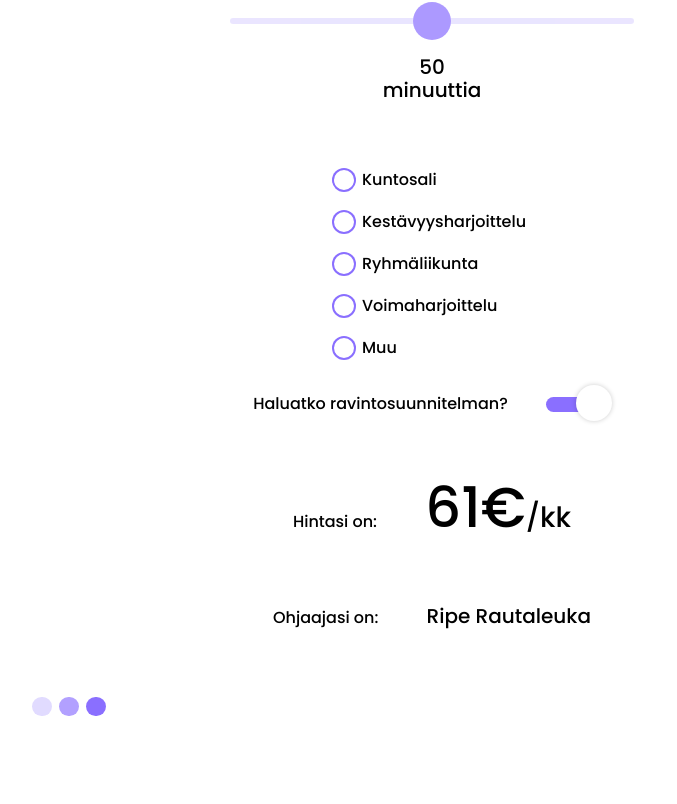
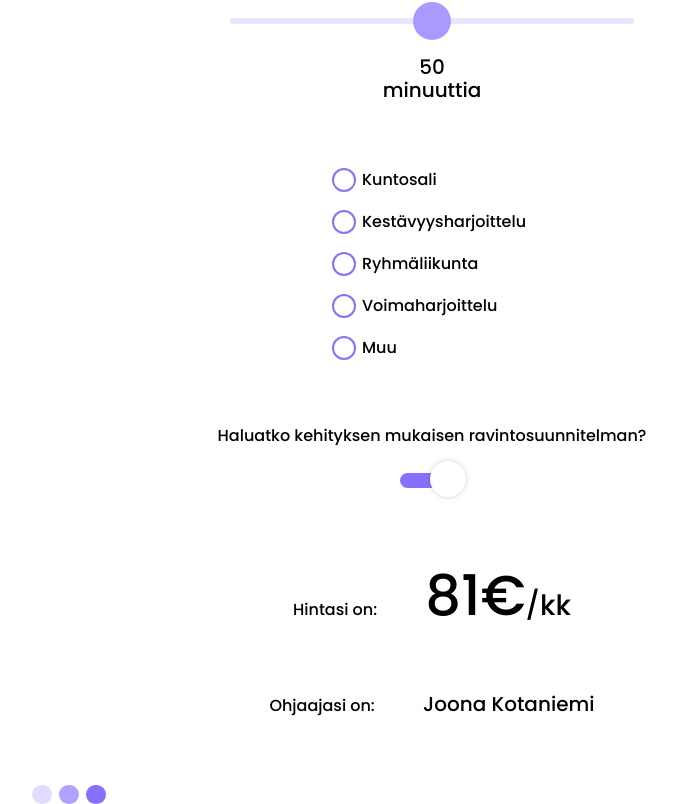
Before and after one commit to tulipekoni/Kuntomo, a React (Create React App) app: page /hintalaskuri in a window 1280 px wide. Shown: the part 834-1638 px from the top of the page, without its empty margins (208-885 px from the left). Before the commit the page ends 1550 px from the top, so only its background shows below. Built offline with nearby package versions, Linux system fonts and the light colour scheme.

Commit message:
finished laskuri

```diff
--- a/src/components/Slider.js
+++ b/src/components/Slider.js
@@ -1,7 +1,15 @@
 import React from "react";
 import styled from "styled-components";
 
-export default function Slider({ min, max, title, value, setValue, unit }) {
+export default function Slider({
+  min,
+  max,
+  title,
+  value,
+  setValue,
+  unit,
+  latter = "",
+}) {
   return (
     <SliderContainer>
       <Title>{title}</Title>
@@ -16,7 +24,7 @@ export default function Slider({ min, max, title, value, setValue, unit }) {
           console.log(a.target.value);
         }}
       />
-      <ValueText>{value}</ValueText>
+      <ValueText>{value + latter}</ValueText>
       <UnitText>{unit}</UnitText>
     </SliderContainer>
   );
--- a/src/infrastructure/styles/toggle.css
+++ b/src/infrastructure/styles/toggle.css
@@ -1,15 +1,15 @@
 .container {
   width: 100%;
   display: flex;
-  flex-direction: row;
+  flex-direction: column;
   align-items: center;
   justify-content: center;
+  margin: 32px;
 }
 .checkbox {
   position: relative;
   display: inline-block;
   margin-top: 5px;
-  margin-left: 38px;
 }
 .checkbox label {
   background: #ccc;
--- a/src/pages/hintalaskuri/Laskuri.js
+++ b/src/pages/hintalaskuri/Laskuri.js
@@ -7,16 +7,19 @@ import RadioButton from "../../components/RadioButton";
 import Toggle from "../../components/Toggle";
 import { Balls3x } from "../../components/Ball3x";
 export default function Laskuri() {
-  const [kesto, setKesto] = useState(50);
+  const [kesto, setKesto] = useState(5);
   const [kerrat, setKerrat] = useState(4);
   const [laji, setLaji] = useState("Kuntosali");
   const [ravintosuunnitelma, setRavintosuunnitelma] = useState(true);
   const [hinta, setHinta] = useState(160);
+  const [ohjaaja, setOhjaaja] = useState(ohjaajat[0]);
   useEffect(() => {
     var lajiaddon = parseInt(laji.charCodeAt(2));
-    var sum = parseInt(+kesto + +kerrat * 10);
-    var price = Math.round(sum / 2 + (lajiaddon % 12) * 8);
+    var sum = parseInt(+kesto * 10 + +kerrat * 10);
+    var ravinto = ravintosuunnitelma ? 20 : 0;
+    var price = Math.round(sum / 2 + (lajiaddon % 12) * 8 + ravinto);
     setHinta(price);
+    setOhjaaja(ohjaajat[price % 7]);
   }, [kesto, kerrat, laji, ravintosuunnitelma]);
 
   return (
@@ -31,11 +34,12 @@ export default function Laskuri() {
       />
       <Slider
         title='Kuinka pitkiä treenejä haluat tehdä?'
+        latter='0'
         unit='minuuttia'
         value={kesto}
         setValue={setKesto}
-        min={20}
-        max={80}
+        min={2}
+        max={8}
       />
       <form>
         {lajit.map((value, index) => (
@@ -48,7 +52,7 @@ export default function Laskuri() {
         ))}
       </form>
       <Toggle
-        label='Haluatko ravintosuunnitelman?'
+        label='Haluatko kehityksen mukaisen ravintosuunnitelman?'
         state={ravintosuunnitelma}
         setState={() => setRavintosuunnitelma((v) => !v)}
       />
@@ -59,7 +63,7 @@ export default function Laskuri() {
         </Price>
       </Text>
       <Text>
-        Ohjaajasi on: <Trainer>{ohjaajat[2]}</Trainer>
+        Ohjaajasi on: <Trainer>{ohjaaja}</Trainer>
       </Text>
       <BG />
     </SectionColumn>
```
